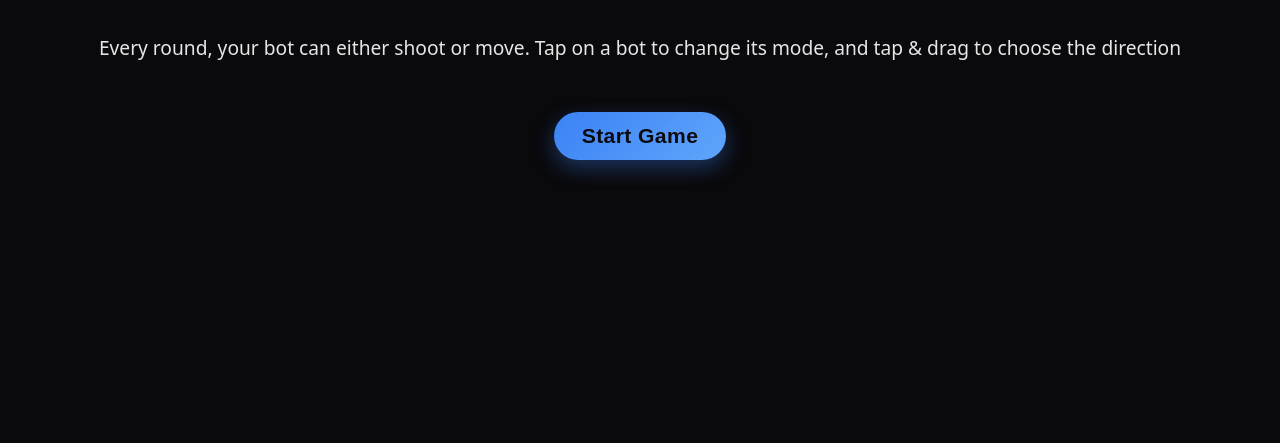
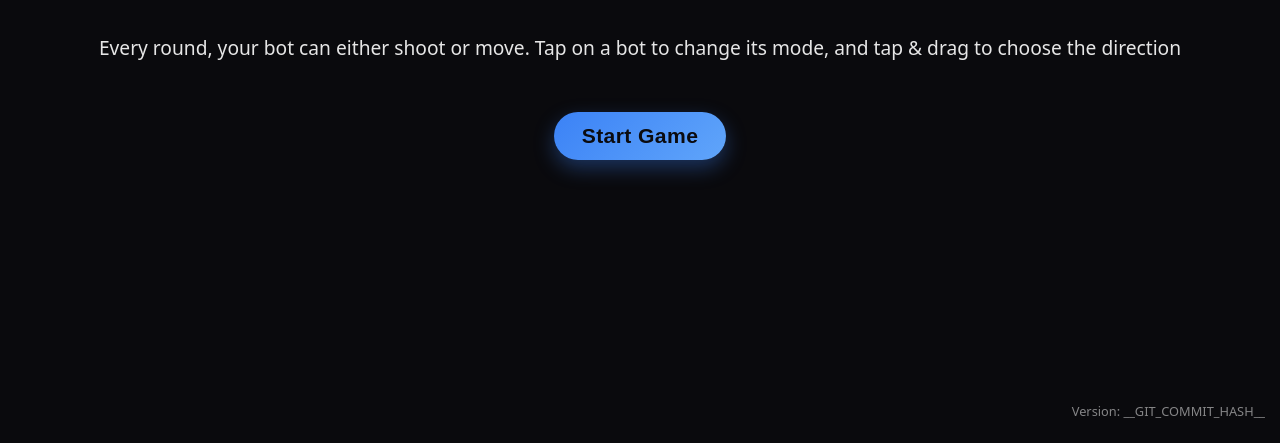
Before and after one commit to haraldF/botbrawl, a website with bundled scripts: page dist/index.html in a window 1280 px wide. Shown: the part 357-800 px from the top of the page. Built offline with nearby package versions, Linux system fonts and the light colour scheme.

Commit message:
Add version

```diff
--- a/dist/index.html
+++ b/dist/index.html
@@ -12,6 +12,7 @@
 			<h1>Welcome to Bot Brawl</h1>
 			<p>Every round, your bot can either shoot or move. Tap on a bot to change its mode, and tap & drag to choose the direction</p>
 			<button id="welcome-start" type="button">Start Game</button>
+			<p class="version-info">Version: <span id="git-version">__GIT_COMMIT_HASH__</span></p>
 		</div>
 		<div id="ui" style="display:none;">
 			<div id="status">Tap a bot to select, tap again to toggle shoot. Drag to set move or shoot.</div>
--- a/dist/style.css
+++ b/dist/style.css
@@ -99,3 +99,11 @@ canvas {
   cursor: not-allowed;
   box-shadow: none;
 }
+
+.version-info {
+  position: absolute;
+  bottom: 10px;
+  right: 15px;
+  font-size: 0.8rem;
+  color: rgba(255, 255, 255, 0.5);
+}
```
Also changed, not shown: .github/workflows/deploy.yml.
